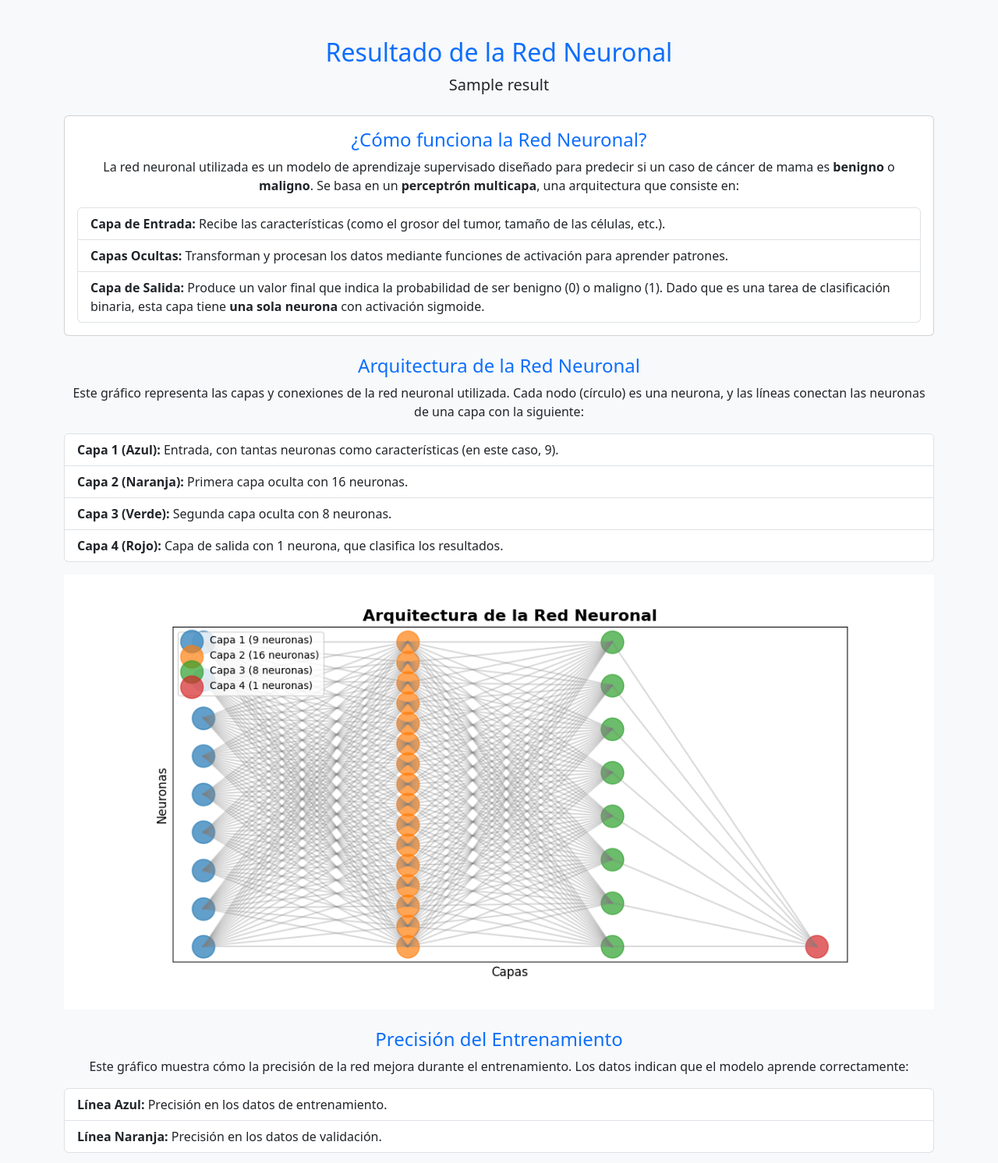
After one commit to inaDAGod/Prediccion-Cancer-Mama, a Flask app: template templates/result_neural.html in a window 1280 px wide. The commit adds this page. Shown: the top 1492 px of the page at 78% size. Run offline with Flask 3, Linux system fonts and the light colour scheme; the template is opened without the code that fills it: most values are stand-ins (such as "Sample title", 1, 10 or a date in 2020).

Commit message:
Add files via upload

```diff
--- a/templates/model_options.html
+++ b/templates/model_options.html
@@ -11,8 +11,8 @@
         <div class="mt-4">
             <button onclick="location.href='/run-model/J48/{{ file_path }}'" class="btn btn-primary btn-lg mx-2">J48</button>
             <button onclick="location.href='/run-model/cluster/{{ file_path }}'" class="btn btn-secondary btn-lg mx-2">Cluster</button>
-            <button onclick="location.href='/run-model/RedNeuronal/{{ file_path }}'" class="btn btn-success btn-lg mx-2">Red Neuronal</button>
-        </div>
+            <button onclick="location.href='/run-model/neural/{{ file_path }}'" class="btn btn-success btn-lg mx-2">Red Neuronal</button>
+          </div>
     </div>
 </body>
 </html>
--- a/templates/result.html
+++ b/templates/result.html
@@ -48,7 +48,9 @@
             </a>
         </div>
 
-        <a href="/" class="btn btn-primary mt-3">Volver al Inicio</a>
+        <a href="{{ url_for('model_options', file_path=file_path) }}" class="btn btn-primary mt-3">
+          Volver a Opciones del Modelo
+      </a>>
     </div>
 </body>
 </html>
--- a/templates/result_cluster.html
+++ b/templates/result_cluster.html
@@ -62,7 +62,8 @@
             </a>
         </div>
 
-        <a href="/" class="btn btn-primary mt-3">Volver al Inicio</a>
-    </div>
+        <a href="{{ url_for('model_options', file_path=file_path) }}" class="btn btn-primary mt-3">
+          Volver a Opciones del Modelo
+      </a>    </div>
 </body>
 </html>
--- /dev/null
+++ b/templates/result_neural.html
@@ -0,0 +1,77 @@
+<!DOCTYPE html>
+<html lang="es">
+<head>
+    <title>Resultado de la Red Neuronal</title>
+    <link href="https://cdn.jsdelivr.net/npm/bootstrap@5.3.0-alpha3/dist/css/bootstrap.min.css" rel="stylesheet">
+</head>
+<body class="bg-light text-center">
+    <div class="container py-5">
+        <h2 class="text-primary">Resultado de la Red Neuronal</h2>
+
+        <!-- Mostrar precisión -->
+        <p class="lead">{{ result }}</p>
+
+        <!-- Explicación del Modelo -->
+        <div class="card mt-4">
+            <div class="card-body">
+                <h4 class="card-title text-primary">¿Cómo funciona la Red Neuronal?</h4>
+                <p class="card-text">
+                    La red neuronal utilizada es un modelo de aprendizaje supervisado diseñado para predecir si un caso de cáncer de mama es
+                    <strong>benigno</strong> o <strong>maligno</strong>. Se basa en un <strong>perceptrón multicapa</strong>, una arquitectura que consiste en:
+                </p>
+                <ul class="list-group text-start">
+                    <li class="list-group-item">
+                        <strong>Capa de Entrada:</strong> Recibe las características (como el grosor del tumor, tamaño de las células, etc.).
+                    </li>
+                    <li class="list-group-item">
+                        <strong>Capas Ocultas:</strong> Transforman y procesan los datos mediante funciones de activación para aprender patrones.
+                    </li>
+                    <li class="list-group-item">
+                        <strong>Capa de Salida:</strong> Produce un valor final que indica la probabilidad de ser benigno (0) o maligno (1).
+                        Dado que es una tarea de clasificación binaria, esta capa tiene <strong>una sola neurona</strong> con activación sigmoide.
+                    </li>
+                </ul>
+            </div>
+        </div>
+
+        <!-- Mostrar el gráfico de la arquitectura -->
+        <h4 class="text-primary mt-4">Arquitectura de la Red Neuronal</h4>
+        <p class="card-text">
+            Este gráfico representa las capas y conexiones de la red neuronal utilizada. Cada nodo (círculo) es una neurona, y las líneas conectan las neuronas de una capa con la siguiente:
+        </p>
+        <ul class="list-group text-start">
+            <li class="list-group-item"><strong>Capa 1 (Azul):</strong> Entrada, con tantas neuronas como características (en este caso, 9).</li>
+            <li class="list-group-item"><strong>Capa 2 (Naranja):</strong> Primera capa oculta con 16 neuronas.</li>
+            <li class="list-group-item"><strong>Capa 3 (Verde):</strong> Segunda capa oculta con 8 neuronas.</li>
+            <li class="list-group-item"><strong>Capa 4 (Rojo):</strong> Capa de salida con 1 neurona, que clasifica los resultados.</li>
+        </ul>
+        <img src="{{ url_for('static', filename='uploads/neural_layers.png') }}" alt="Arquitectura de la Red Neuronal" class="img-fluid mt-3">
+
+        <!-- Mostrar el gráfico de precisión -->
+        <h4 class="text-primary mt-4">Precisión del Entrenamiento</h4>
+        <p class="card-text">
+            Este gráfico muestra cómo la precisión de la red mejora durante el entrenamiento. Los datos indican que el modelo aprende correctamente:
+        </p>
+        <ul class="list-group text-start">
+            <li class="list-group-item"><strong>Línea Azul:</strong> Precisión en los datos de entrenamiento.</li>
+            <li class="list-group-item"><strong>Línea Naranja:</strong> Precisión en los datos de validación.</li>
+        </ul>
+        <img src="{{ url_for('static', filename=graph_path) }}" alt="Gráfico de Entrenamiento" class="img-fluid mt-3">
+
+        <!-- Botones para descargar gráficos -->
+        <div class="mt-4">
+            <a href="{{ url_for('static', filename=graph_path) }}" download="neural_training.png" class="btn btn-success mx-2">
+                Descargar Gráfico de Precisión (PNG)
+            </a>
+            <a href="{{ url_for('static', filename='uploads/neural_layers.png') }}" download="neural_layers.png" class="btn btn-info mx-2">
+                Descargar Arquitectura de Capas (PNG)
+            </a>
+        </div>
+
+        <!-- Botón de navegación -->
+        <a href="{{ url_for('model_options', file_path=file_path) }}" class="btn btn-primary mt-3">
+          Volver a Opciones del Modelo
+      </a>
+    </div>
+</body>
+</html>
```
Also changed, not shown: templates/login.html (+7 -3 lines), templates/index.html (line endings or trailing spaces), templates/upload.html (line endings or trailing spaces).
